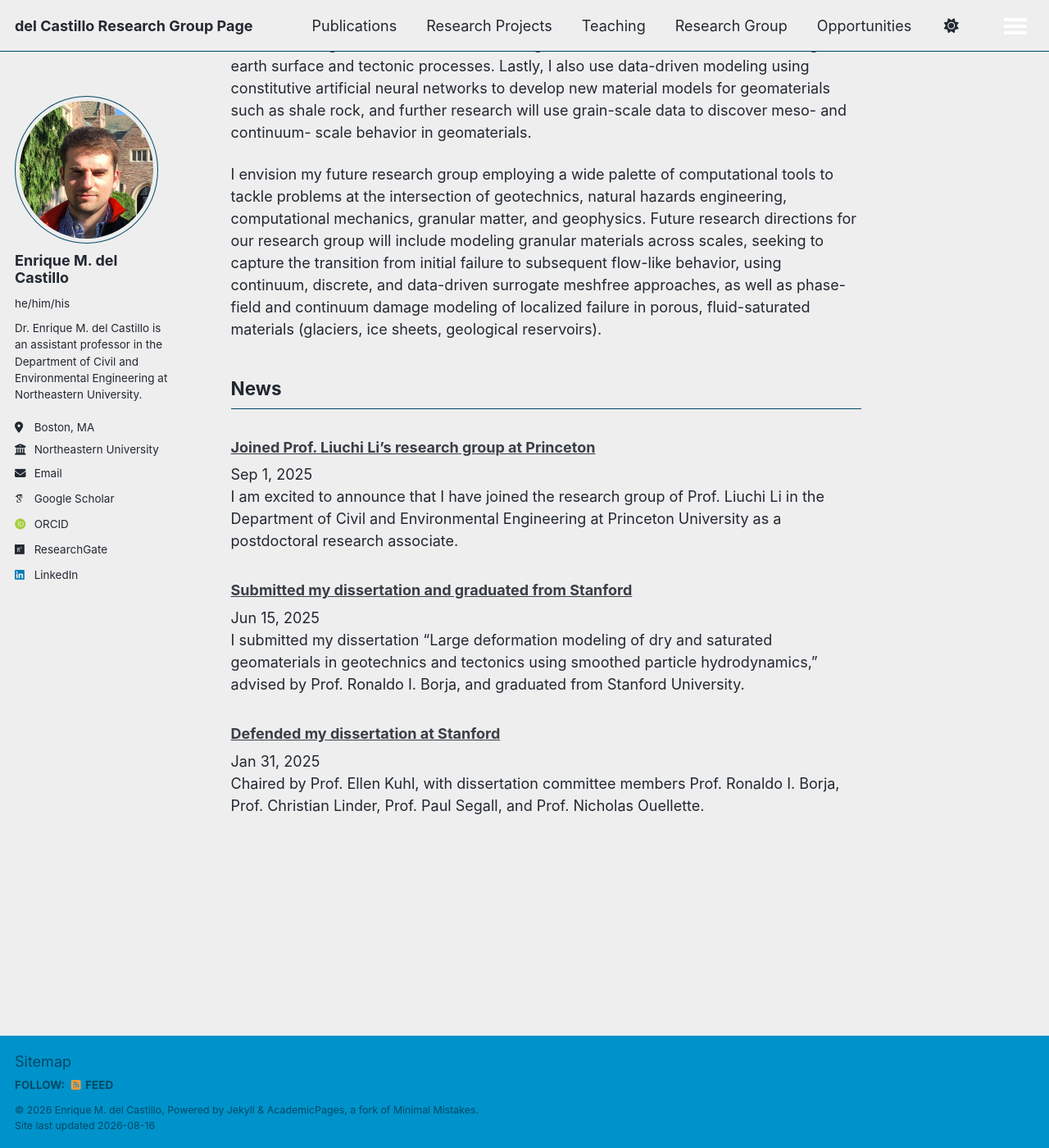
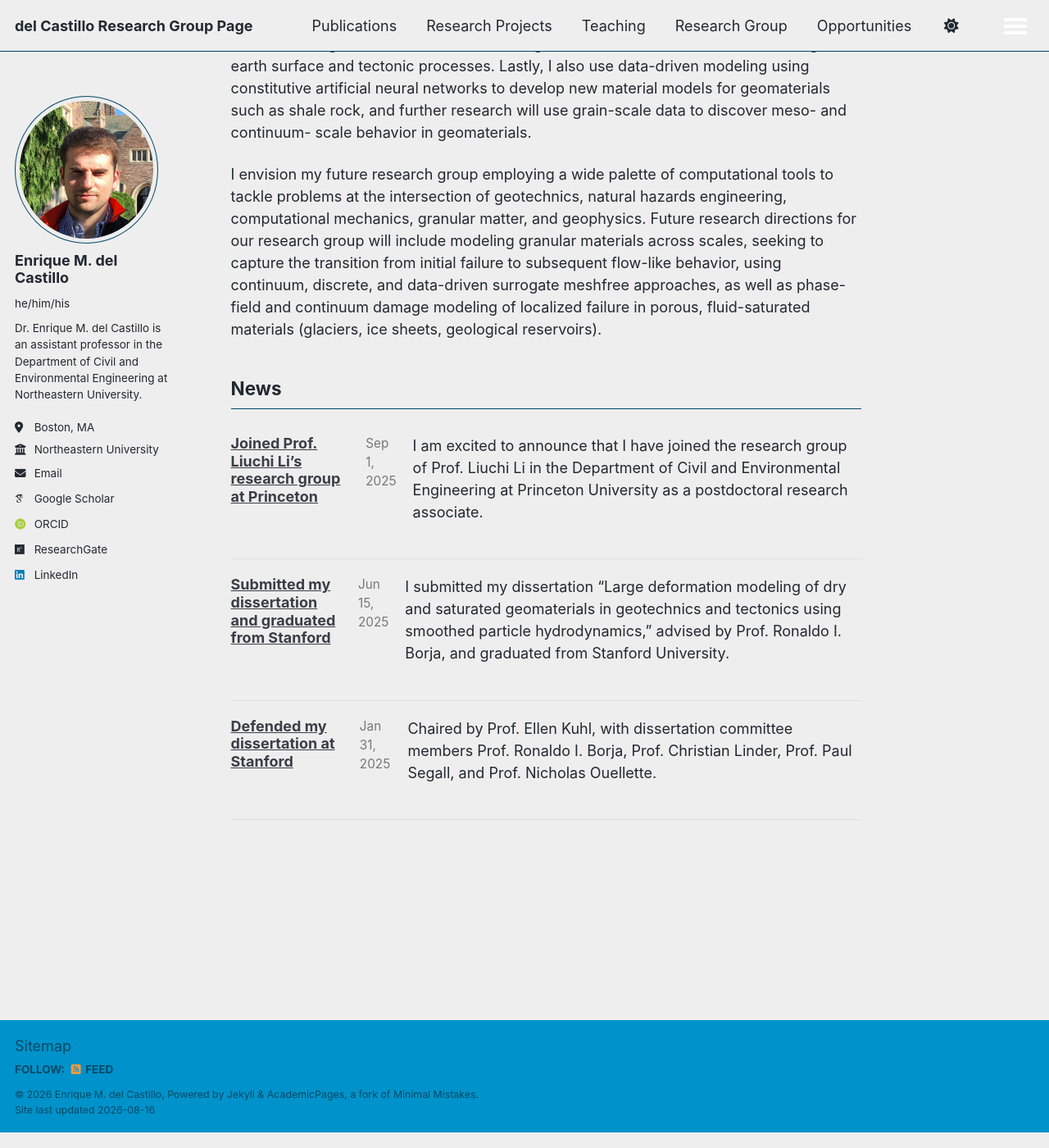
Before and after one commit to emdc19/emdcwebsite, a Jekyll site: the page built from _pages/about.md, in a window 1280 px wide and 1400 px high, scrolled down 1245 px. Shown: the whole window at 82% size. Built offline with Jekyll 4.4.1, drawn with Linux system fonts in a browser that asks for light colours; some web fonts are replaced; a script that is not in the unit is left out.

Commit message:
Update _custom.scss

```diff
--- a/_sass/_custom.scss
+++ b/_sass/_custom.scss
@@ -151,3 +151,57 @@
     max-width: 220px;
   }
 }
+.news-item {
+  display: flex;
+  gap: 20px;
+  padding: 20px 0;
+  border-bottom: 1px solid #e0e0e0;
+}
+
+.news-item__image {
+  flex: 0 0 160px;
+}
+
+.news-item__image img {
+  width: 100%;
+  border-radius: 4px;
+  border: 1px solid #ddd;
+}
+
+.news-item__content {
+  flex: 1;
+}
+
+.news-title {
+  margin: 0 0 4px 0;
+}
+
+.news-date {
+  font-size: 0.85em;
+  color: #777;
+  margin-bottom: 10px;
+}
+
+.news-body {
+  margin-bottom: 10px;
+}
+
+.news-readmore {
+  font-size: 0.9em;
+  font-weight: 700;
+  text-decoration: none;
+}
+
+.news-readmore::after {
+  content: " →";
+}
+
+@media (max-width: 600px) {
+  .news-item {
+    flex-direction: column;
+  }
+  .news-item__image {
+    flex: none;
+    max-width: 200px;
+  }
+}
```
